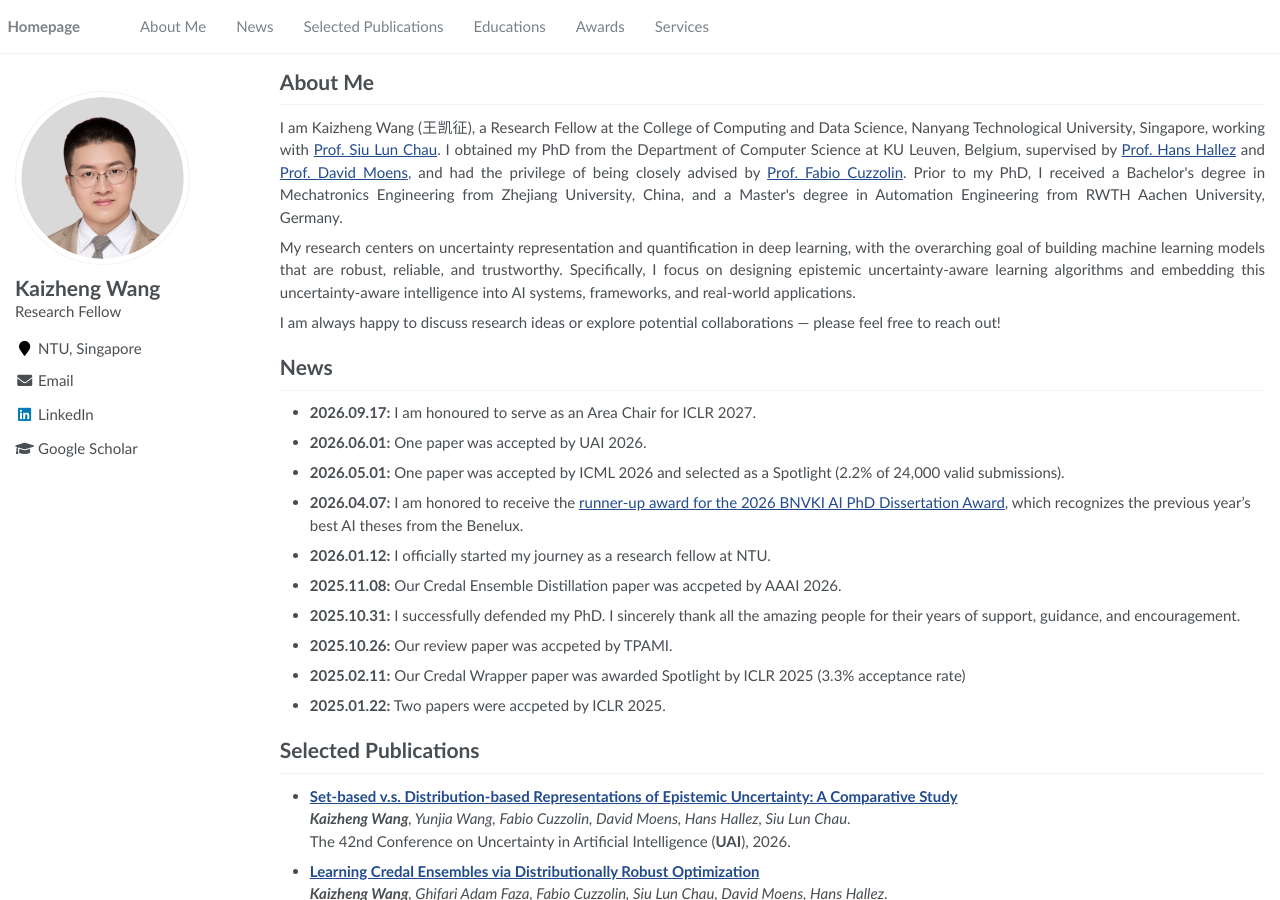
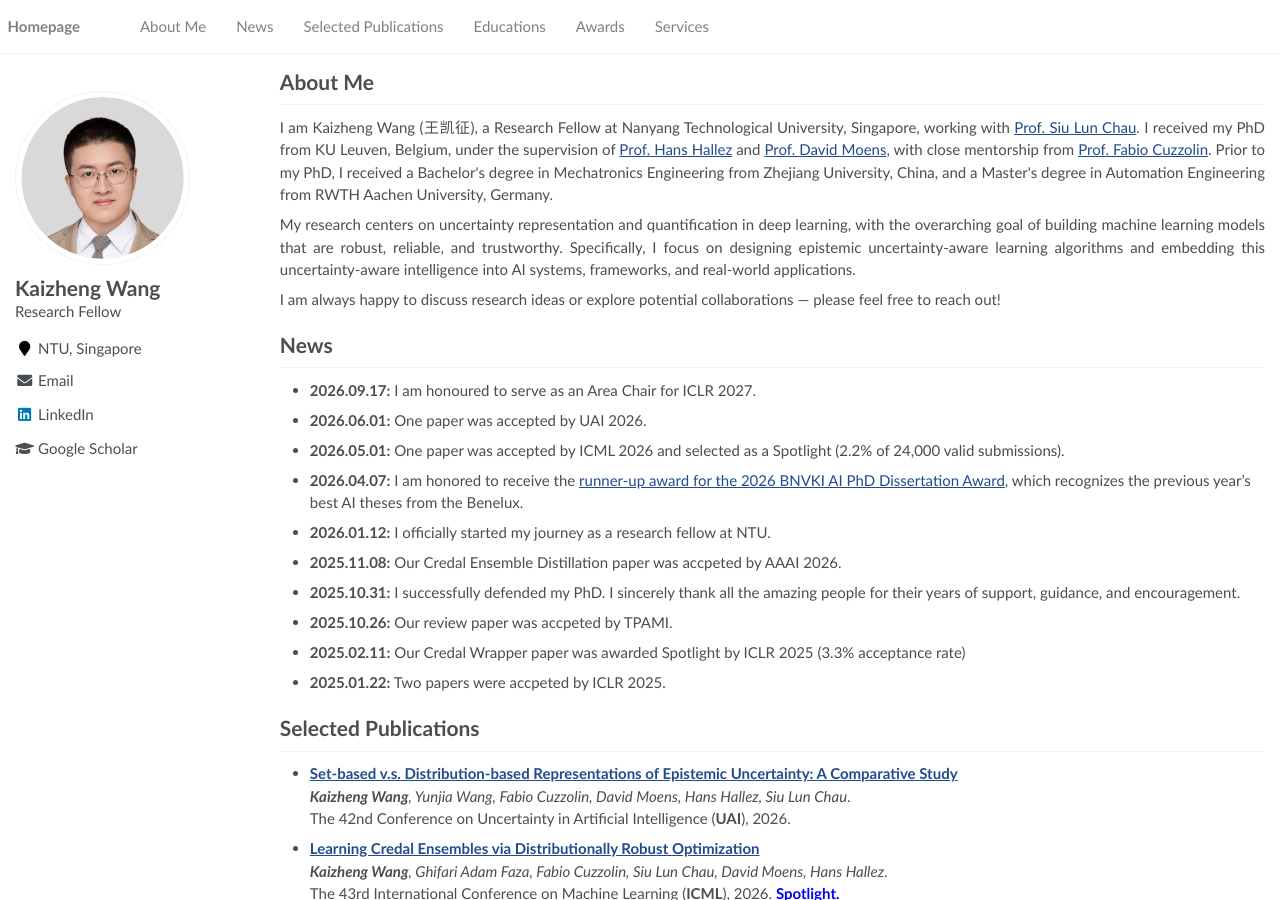
Before and after one commit to Kaizheng-WANG/Kaizheng-WANG.github.io, a Jekyll site: the page built from _pages/about.md, in a window 1280 px wide and 900 px high. Built offline with Jekyll 4.4.1, drawn with Linux system fonts in a browser that asks for light colours; part of the change alters nothing that is shown.

Commit message:
update About Me

```diff
--- a/_pages/about.md
+++ b/_pages/about.md
@@ -26,7 +26,17 @@ I am Kaizheng Wang (王凯征), a research fellow at the College of Computing an
 My current research centers on uncertainty representation and quantification in deep learning, aiming to enhance the robustness, reliability, and trustworthiness of machine learning models. If you have any questions about my research or would like to collaborate with me, please feel free to reach out to me.
 </p> -->
 <p style="text-align: justify;">
-I am Kaizheng Wang (王凯征), a Research Fellow at the College of Computing and Data Science, Nanyang Technological University, Singapore, working with <a href="https://chau999.github.io/">Prof. Siu Lun Chau</a>. I obtained my PhD from the Department of Computer Science at KU Leuven, Belgium, supervised by <a href="https://www.kuleuven.be/wieiswie/en/person/00080562">Prof. Hans Hallez</a> and <a href="https://www.kuleuven.be/wieiswie/en/person/00012025">Prof. David Moens</a>, and had the privilege of being closely advised by <a href="https://www.brookes.ac.uk/profiles/staff/fabio-cuzzolin">Prof. Fabio Cuzzolin</a>. Prior to my PhD, I received a Bachelor's degree in Mechatronics Engineering from Zhejiang University, China, and a Master's degree in Automation Engineering from RWTH Aachen University, Germany.
+<!-- I am Kaizheng Wang (王凯征), a Research Fellow at the College of Computing and Data Science, Nanyang Technological University, Singapore, working with <a href="https://chau999.github.io/">Prof. Siu Lun Chau</a>. I obtained my PhD from the Department of Computer Science at KU Leuven, Belgium, supervised by <a href="https://www.kuleuven.be/wieiswie/en/person/00080562">Prof. Hans Hallez</a> and <a href="https://www.kuleuven.be/wieiswie/en/person/00012025">Prof. David Moens</a>, and had the privilege of being closely advised by <a href="https://www.brookes.ac.uk/profiles/staff/fabio-cuzzolin">Prof. Fabio Cuzzolin</a>. Prior to my PhD, I received a Bachelor's degree in Mechatronics Engineering from Zhejiang University, China, and a Master's degree in Automation Engineering from RWTH Aachen University, Germany. -->
+I am Kaizheng Wang (王凯征), a Research Fellow at Nanyang Technological University,
+Singapore, working with <a href="https://chau999.github.io/">Prof. Siu Lun Chau</a>.
+I received my PhD from KU Leuven, Belgium, under the supervision of
+<a href="https://www.kuleuven.be/wieiswie/en/person/00080562">Prof. Hans Hallez</a> and
+<a href="https://www.kuleuven.be/wieiswie/en/person/00012025">Prof. David Moens</a>,
+with close mentorship from
+<a href="https://www.brookes.ac.uk/profiles/staff/fabio-cuzzolin">Prof. Fabio Cuzzolin</a>.
+Prior to my PhD, I received a Bachelor's degree in Mechatronics Engineering from
+Zhejiang University, China, and a Master's degree in Automation Engineering from
+RWTH Aachen University, Germany.
 </p>
 
 <!-- <p style="text-align: justify;">
```
